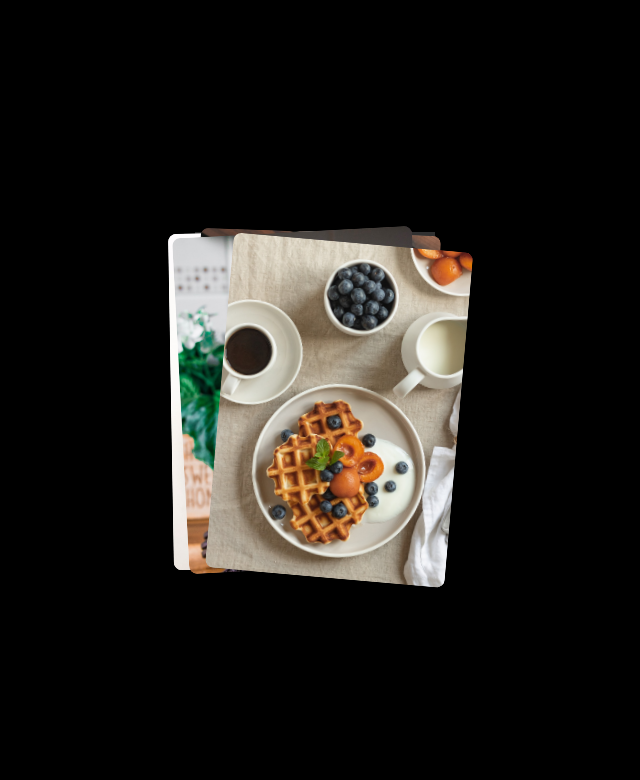
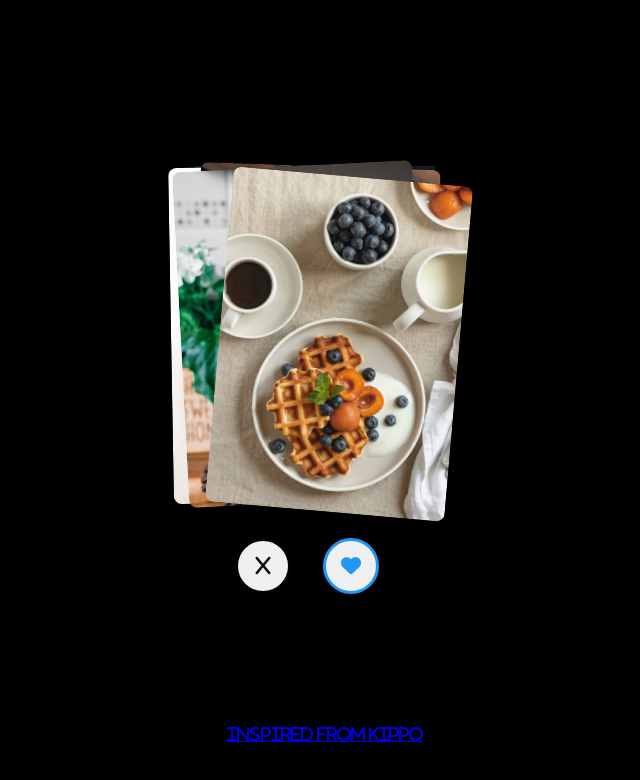
Before and after one commit to RyanFahim/card-animation, a plain HTML site: page index.html in a window 1280 px wide. Shown: the whole page, without its empty margins (325-965 px from the left). Drawn offline with Linux system fonts and the light colour scheme.

Commit message:
Changes made in Wednessday

```diff
--- /dev/null
+++ b/index.JS
@@ -0,0 +1,41 @@
+let activeIndex = 0;
+
+const groups = document.getElementsByClassName("card-group");
+console.log(groups.length)
+
+
+
+const handleLoveClick = () =>{
+
+
+    const nextIndex = activeIndex + 1 <= groups.length - 1 ? activeIndex + 1 : 0;
+
+    const currentGroup = document.querySelector(`[data-index="${activeIndex}"]`),
+          nextGroup = document.querySelector(`[data-index="${nextIndex}"]`);
+
+    currentGroup.dataset.status = "after";
+
+    nextGroup.dataset.status = "becoming-active-from-before";
+
+    setTimeout(() => {
+      nextGroup.dataset.status = "active";
+      activeIndex = nextIndex;
+    });
+    console.log(activeIndex)
+}
+
+const handleHateClick = () => {
+    const nextIndex = activeIndex - 1 >= 0 ? activeIndex - 1 : groups.length - 1;
+
+    const currentGroup = document.querySelector(`[data-index="${activeIndex}"]`),
+          nextGroup = document.querySelector(`[data-index="${nextIndex}"]`);
+
+    currentGroup.dataset.status = "before";
+
+    nextGroup.dataset.status = "becoming-active-from-after";
+
+    setTimeout(() => {
+      nextGroup.dataset.status = "active";
+      activeIndex = nextIndex;
+    });
+  }
--- a/index.html
+++ b/index.html
@@ -8,14 +8,19 @@
     <link rel="stylesheet" href="https://cdnjs.cloudflare.com/ajax/libs/font-awesome/6.2.1/css/all.min.css">
     <link rel="stylesheet" href="./style.css">
     <title>Card Animation</title>
+    <script type="text/javascript" src="./index.JS"></script>
 </head>
 
+
 <body>
-    <!-- <div class="card-swiper"> -->
+
+
+
+    <div class="card-swiper">
 
         <div class="card-groups">
 
-            <div class="card-group">
+            <div class="card-group" data-index="0" data-status="active">
 
                 <div class="small-card card"></div>
                 <div class="big-card card"></div>
@@ -27,7 +32,7 @@
                 <div class="big-card card"></div>
 
             </div>
-            <div class="card-group">
+            <div class="card-group" data-index="1" data-status="unknown">
 
                 <div class="small-card card"></div>
                 <div class="big-card card"></div>
@@ -39,7 +44,7 @@
                 <div class="big-card card"></div>
 
             </div>
-            <div class="card-group">
+            <div class="card-group" data-index="2" data-status="unknown">
 
                 <div class="small-card card"></div>
                 <div class="big-card card"></div>
@@ -55,11 +60,15 @@
         </div>
 
         <div class="card-swiper-buttons">
-           <button><i class="uil uil-x"></i></button>
-           <button> <i class="uil uil-heart"></i></button>
+            <button id="hate-button" onclick="handleHateClick()"> <i class="fa-solid fa-x"></i> </button>
+            <button id="love-button" type="button" onclick="handleLoveClick()"> <i class="fa-solid fa-heart"> </button>
 
         </div>
-    <!-- </div> -->
+
+    </div>
+    <a class="inspire-button" href="https://kippo.com/" target="_blank"  >Inspired from <span>Kippo</span></a>
+
+
 </body>
 
 </html>
--- a/style.css
+++ b/style.css
@@ -1,14 +1,58 @@
 body {
-    margin: 0px;
-    background-color: black;
-    height: 100vh;
-    display: grid;
-    place-items: center;
+    background-color: rgb(0, 0, 0);
+  margin: 0px;
+  height: 100vh;
+
+  display: grid;
+
+  place-items: center;
+}
+
+.card-swiper{
+    display: flex;
+    flex-direction: column;
+    justify-content: center;
+    align-items: center;
+}
+.card-swiper-buttons{
+    /* background-color: red; */
+    margin-top: 25rem;
 }
 
 .card-groups{
     position: absolute;
 }
+
+/* data status change */
+.card-group[data-status="unknown"]{
+    transform: scale(0);
+    transition: none;
+}
+
+.card-group[data-status="active"] {
+    transition-delay: 300ms;
+  }
+
+  .card-group[data-status="after"] {
+    transform: translateX(50%) scale(0);
+  }
+
+  .card-group[data-status="before"] {
+    transform: translateX(-50%) scale(0);
+  }
+
+  .card-group[data-status="becoming-active-from-after"] {
+    transform: translateX(50%) scale(0);
+    transition: none;
+  }
+
+  .card-group[data-status="becoming-active-from-before"] {
+    transform: translateX(-50%) scale(0);
+    transition: none;
+  }
+
+  /* data-status change finish */
+
 
 .card-groups,
 .card-group,
@@ -23,10 +67,16 @@ body {
     background-size: cover;
 }
 
+
 .card-groups,
 .card-group,
 .big-card {
     width: 30vmin;
+}
+.card-group{
+    position: absolute;
+    transition: transform 400ms ease;
+
 }
 
 .big-card {
@@ -42,6 +92,8 @@ body {
     top: 50%;
     transform: translate(-50%, -50%);
 }
+
+/* Change images for first group */
 
 .big-card:nth-child(2) {
     background-image: url("./images/4.jpg");
@@ -67,6 +119,8 @@ body {
 
     transform: translate(10%, 3%) rotate(5deg);
 }
+
+
 
 
 
@@ -110,3 +164,119 @@ body {
     background-image:url("./images/8.jpg") ;
 
 }
+
+
+
+.card-group[data-index= "2"]:hover>.small-card:nth-child(7) {
+    transform: translate(-280%, 140%) rotate(-15deg);
+    background-image:url("./images/1.jpg") ;
+
+}
+
+/* Change images for first group finished */
+
+
+/* Chnage image for second group */
+.card-group[data-index= "1"] > .big-card:nth-child(4) {
+    background-image: url("./images/8.jpg");
+
+    /* transform: rotate(2deg); */
+}
+
+.card-group[data-index= "1"] > .big-card:nth-child(6) {
+    background-image: url("./images/6.jpg");
+
+    /* transform: translateX(-6%) rotate(-3deg); */
+}
+
+.card-group[data-index= "1"] > .big-card:nth-child(8) {
+    background-image: url("./images/7.jpg");
+
+    /* transform: translate(10%, 3%) rotate(5deg); */
+}
+
+
+/* Change images for second group finished */
+
+
+
+
+
+
+/* Chnage image for third group */
+
+
+.card-group[data-index= "2"] > .big-card:nth-child(4) {
+    background-image: url("./images/6.jpg");
+
+    /* transform: rotate(2deg); */
+}
+
+.card-group[data-index= "2"] > .big-card:nth-child(6) {
+    background-image: url("./images/7.jpg");
+
+    /* transform: translateX(-6%) rotate(-3deg); */
+}
+
+.card-group[data-index= "2"] > .big-card:nth-child(8) {
+    background-image: url("./images/8.jpg");
+
+    /* transform: translate(10%, 3%) rotate(5deg); */
+}
+.card-group[data-index= "2"] > .big-card:nth-child(4) {
+    background-image: url("./images/1.jpg");
+
+    /* transform: translate(10%, 3%) rotate(5deg); */
+}
+
+
+
+/* Change images for third group finished */
+
+
+
+/* Button*/
+
+.card-swiper-buttons {
+    margin-top: 60vmin;
+    display: flex;
+    /* flex-direction: row; */
+    justify-content: space-between;
+    align-items: center;
+
+    /* padding: 0vmin 4vmin; */
+    /* margin-top: 25rem; */
+  }
+
+.card-swiper-buttons > button{
+    font-size: 2.5vmin;
+  border: 0.4vmin solid rgb(200, 200, 200);
+  border-radius: 100%;
+  /* color: white; */
+  /* background-color: transparent; */
+  height: 7vmin;
+  width: 7vmin;
+  display: grid;
+  place-items: center;
+  cursor: pointer;
+
+
+}
+#love-button {
+        color: rgb(33, 150, 243);
+        border-color: rgb(33, 150, 243);
+        margin-left: 1rem;
+      }
+#hate-button {
+        color: rgb(15, 15, 16);
+        border-color: rgb(3, 3, 3);
+        margin-right: 1rem;
+      }
+
+
+.inspire-button{
+    border: 1px solid black;
+    padding: 0.5rem;
+    border-radius: 30px;
+    cursor: pointer;
+}
```
